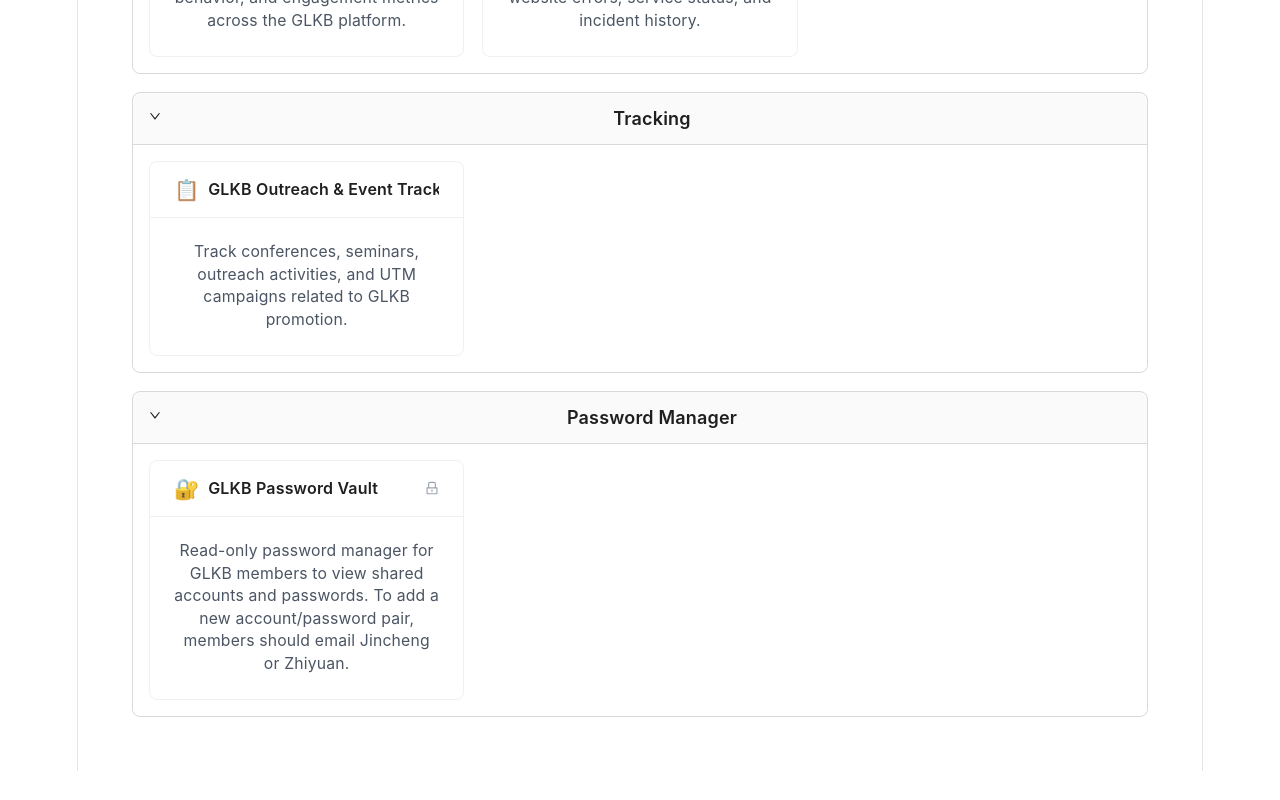
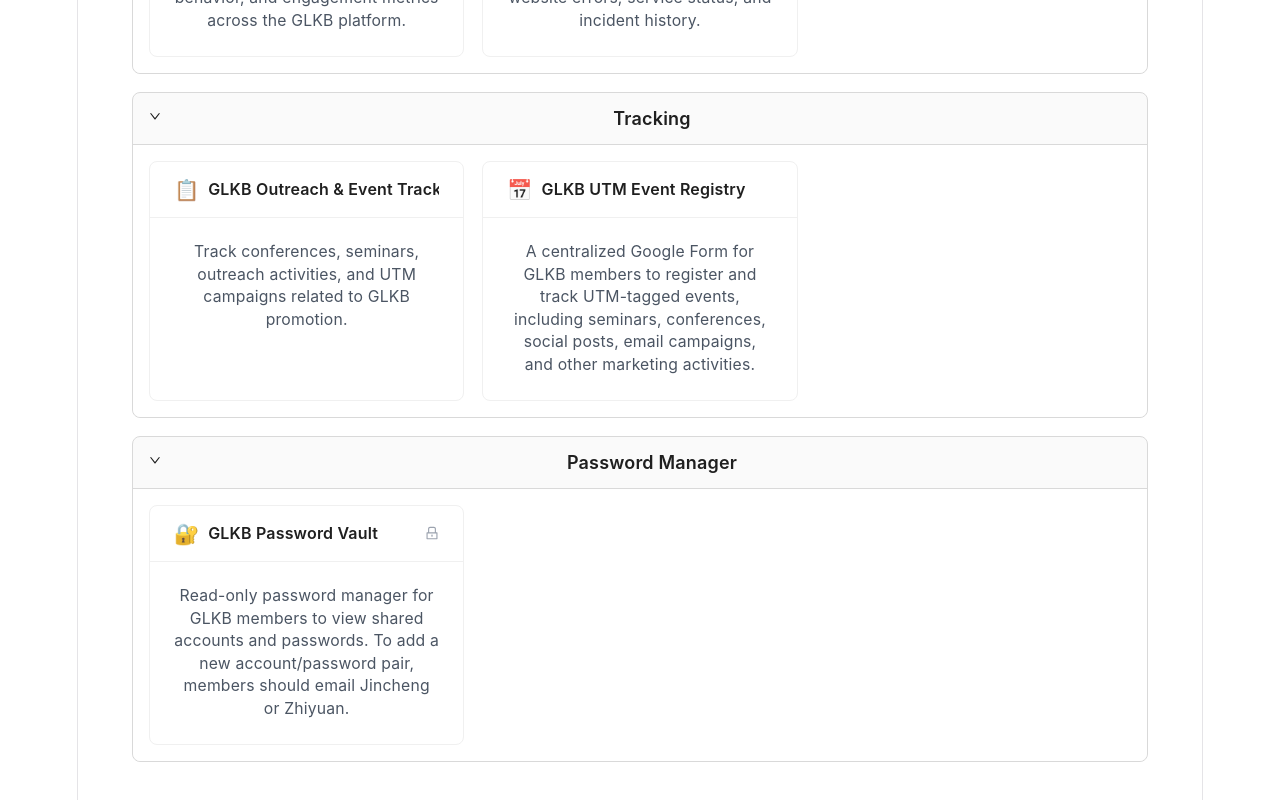
Before and after one commit to antiskillbranch117/toolPage, a React (Vite) app: page / in a window 1280 px wide. Shown: the part 1085-1885 px from the top of the page. Before the commit the page ends 1856 px from the top, so only its background shows below. Built offline with nearby package versions, Linux system fonts and the light colour scheme.

Commit message:
adding new tool

```diff
--- a/src/components/MainPage.jsx
+++ b/src/components/MainPage.jsx
@@ -86,6 +86,14 @@ export default function MainPage() {
   link: "https://vault-glkb.404nfound.com/mini/",
   category: "Password Manager",
   encryptedCredentials: "GJo2gk6bRzCmVn+EFjoqBORoBd4l7lUvOG/DKSjj1vxrpsS/DnqO0rickoz1BvBaMOyHAz4ffHlYf13S/wEZKdTd2Iz5Io9DR/rFOqq2pmaFKuOItQTVjyqeGjNCvbD2nr9mGKXaKqdk7rCx",
+},{
+  emoji: "📅",
+  name: "GLKB UTM Event Registry",
+  description:
+    "A centralized Google Form for GLKB members to register and track UTM-tagged events, including seminars, conferences, social posts, email campaigns, and other marketing activities.",
+  link: "https://docs.google.com/forms/d/e/1FAIpQLSc7IanW4gCLaCtCQ3vwcUM2v1fP0zGWHIQ7R92-XlnVxyDC5w/viewform?usp=publish-editor",
+  category: "Tracking",
+  encryptedCredentials: "",
 },
   ];
 
```
